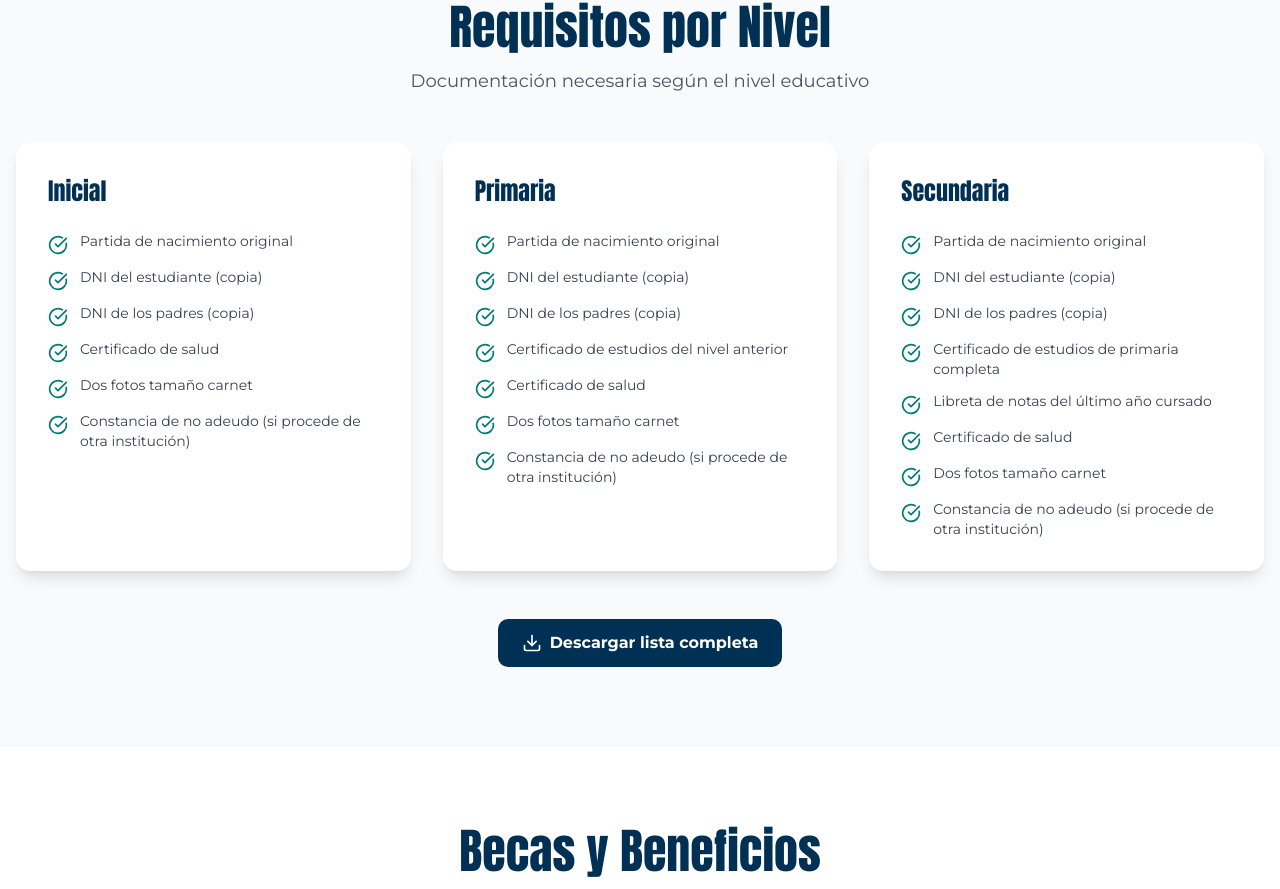
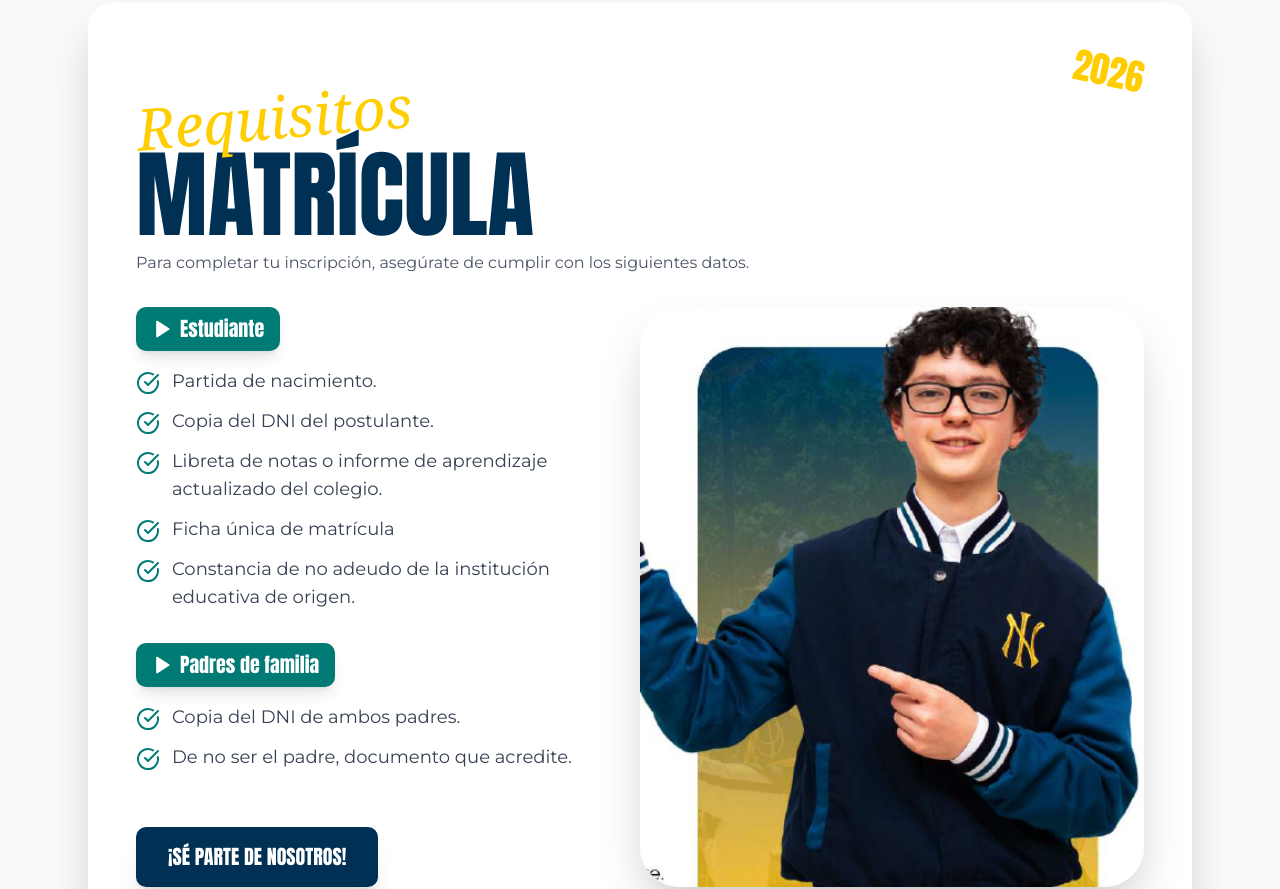
Before and after one commit to gchavez25-star/colegio-isaac-newton, a React (Vite) app: page /admision in a window 1280 px wide. Shown: the part 1337-2226 px from the top of the page. Built offline with nearby package versions, Linux system fonts and the light colour scheme.

Commit message:
06012026

```diff
--- a/src/pages/Admision.jsx
+++ b/src/pages/Admision.jsx
@@ -1,6 +1,131 @@
 import { motion } from 'framer-motion';
 import { Link } from 'react-router-dom';
-import { FileText, Calendar, Users, CheckCircle, ChevronRight, Download } from 'lucide-react';
+import { FileText, Calendar, Users, CheckCircle, ChevronRight, Download, Play } from 'lucide-react';
+
+// =====================================================
+// COMPONENTE 1: RequisitosMatricula (Integrado)
+// =====================================================
+
+const requisitosEstudiante = [
+  "Partida de nacimiento.",
+  "Copia del DNI del postulante.",
+  "Libreta de notas o informe de aprendizaje actualizado del colegio.",
+  "Ficha única de matrícula",
+  "Constancia de no adeudo de la institución educativa de origen.",
+];
+
+const requisitosPadres = [
+  "Copia del DNI de ambos padres.",
+  "De no ser el padre, documento que acredite.",
+];
+
+const RequisitosMatricula = () => {
+  return (
+    <div className="container mx-auto px-6 max-w-6xl">
+      <motion.div
+        initial={{ opacity: 0, y: 50 }}
+        whileInView={{ opacity: 1, y: 0 }}
+        viewport={{ once: true, amount: 0.3 }}
+        transition={{ duration: 0.8 }}
+        className="relative bg-white p-8 md:p-12 rounded-3xl shadow-2xl overflow-hidden"
+      >
+
+        {/* TÍTULO BICOLOR Y AÑO */}
+        <div className="relative z-10 mb-8">
+          <h2 className="text-6xl md:text-8xl leading-none font-anton">
+            <span className="block text-amarillo-dorado -mb-4 md:-mb-6 relative z-10 italic font-serif" style={{ fontSize: '0.6em', transform: 'rotate(-5deg)', display: 'inline-block' }}>
+              Requisitos
+            </span>
+            <span className="block text-azul-oscuro">
+              MATRÍCULA
+            </span>
+          </h2>
+          <p className="text-gray-600 mt-2">
+            Para completar tu inscripción, asegúrate de cumplir con los siguientes datos.
+          </p>
+
+          {/* AÑO 2026 (Estilizado) */}
+          <div className="absolute top-0 right-0 text-amarillo-dorado font-anton text-4xl transform rotate-12">
+            2026
+          </div>
+        </div>
+
+        {/* CONTENIDO PRINCIPAL (Grid de 2 columnas) */}
+        <div className="grid grid-cols-1 lg:grid-cols-2 gap-10 relative">
+
+          {/* COLUMNA IZQUIERDA: REQUISITOS */}
+          <div className="space-y-8 relative z-10">
+
+            {/* REQUISITOS ESTUDIANTE */}
+            <div className="space-y-4">
+              <div className="bg-verde-azulado inline-flex items-center px-4 py-2 rounded-lg shadow-lg">
+                <Play className="w-5 h-5 text-white mr-2 fill-white" />
+                <h3 className="text-white font text-xl ">Estudiante</h3>
+              </div>
+
+              <ul className="space-y-3 text-lg text-gray-700">
+                {requisitosEstudiante.map((req, index) => (
+                  <li key={index} className="flex items-start gap-3">
+                    <CheckCircle className="w-6 h-6 text-verde-azulado flex-shrink-0 mt-1" />
+                    {req}
+                  </li>
+                ))}
+              </ul>
+            </div>
+
+            {/* REQUISITOS PADRES DE FAMILIA */}
+            <div className="space-y-4">
+              <div className="bg-verde-azulado inline-flex items-center px-4 py-2 rounded-lg shadow-lg">
+                <Play className="w-5 h-5 text-white mr-2 fill-white" />
+                <h3 className="text-white font text-xl ">Padres de familia</h3>
+              </div>
+
+              <ul className="space-y-3 text-lg text-gray-700">
+                {requisitosPadres.map((req, index) => (
+                  <li key={index} className="flex items-start gap-3">
+                    <CheckCircle className="w-6 h-6 text-verde-azulado flex-shrink-0 mt-1" />
+                    {req}
+                  </li>
+                ))}
+              </ul>
+            </div>
+
+            {/* BOTÓN DE LLAMADA A LA ACCIÓN */}
+            <motion.button
+              whileHover={{ scale: 1.05 }}
+              whileTap={{ scale: 0.95 }}
+              className="mt-6 bg-azul-oscuro text-white font-anton text-xl uppercase px-8 py-4 rounded-lg shadow-xl hover:bg-azul-oscuro/90 transition-colors"
+            >
+              ¡SÉ PARTE DE NOSOTROS!
+            </motion.button>
+          </div>
+
+          {/* COLUMNA DERECHA: IMAGEN DEL ESTUDIANTE */}
+          <div className="hidden lg:block absolute right-0 top-0 h-full w-1/2">
+            {/* Fondo de color que se ve detrás de la imagen */}
+            <div className="absolute inset-0 bg-amarillo-dorado/50 rounded-3xl transform translate-x-10 translate-y-10"></div>
+
+            {/* Contenedor de la imagen con bordes redondeados */}
+            <div className="absolute inset-0 rounded-[40px] overflow-hidden shadow-2xl">
+              <img
+                src="/public/Admision/Matricula.png" // Usar una imagen de un estudiante apuntando
+                alt="Estudiante apuntando a los requisitos"
+                className="w-full h-full object-cover object-top"
+              />
+              {/* Overlay sutil para integrar la imagen */}
+              <div className="absolute inset-0 bg-verde-azulado/10"></div>
+            </div>
+          </div>
+        </div>
+      </motion.div>
+    </div>
+  );
+};
+
+
+// =====================================================
+// COMPONENTE 2: Admision (Principal)
+// =====================================================
 
 const Admision = () => {
   const proceso = [
@@ -30,36 +155,6 @@ const Admision = () => {
     }
   ];
 
-  const requisitos = {
-    inicial: [
-      'Partida de nacimiento original',
-      'DNI del estudiante (copia)',
-      'DNI de los padres (copia)',
-      'Certificado de salud',
-      'Dos fotos tamaño carnet',
-      'Constancia de no adeudo (si procede de otra institución)'
-    ],
-    primaria: [
-      'Partida de nacimiento original',
-      'DNI del estudiante (copia)',
-      'DNI de los padres (copia)',
-      'Certificado de estudios del nivel anterior',
-      'Certificado de salud',
-      'Dos fotos tamaño carnet',
-      'Constancia de no adeudo (si procede de otra institución)'
-    ],
-    secundaria: [
-      'Partida de nacimiento original',
-      'DNI del estudiante (copia)',
-      'DNI de los padres (copia)',
-      'Certificado de estudios de primaria completa',
-      'Libreta de notas del último año cursado',
-      'Certificado de salud',
-      'Dos fotos tamaño carnet',
-      'Constancia de no adeudo (si procede de otra institución)'
-    ]
-  };
-
   const beneficios = [
     {
       titulo: 'Becas Académicas',
@@ -79,10 +174,10 @@ const Admision = () => {
   ];
 
   const fechasImportantes = [
-    { evento: 'Inicio de inscripciones', fecha: 'Enero 2025' },
-    { evento: 'Evaluaciones de admisión', fecha: 'Febrero 2025' },
-    { evento: 'Proceso de matrícula', fecha: 'Febrero - Marzo 2025' },
-    { evento: 'Inicio del año escolar', fecha: 'Marzo 2025' }
+    { evento: 'Inicio de inscripciones', fecha: 'Enero 2026' },
+    { evento: 'Evaluaciones de admisión', fecha: 'Febrero 2026' },
+    { evento: 'Proceso de matrícula', fecha: 'Febrero - Marzo 2026' },
+    { evento: 'Inicio del año escolar', fecha: 'Marzo 2026' }
   ];
 
   return (
@@ -104,7 +199,7 @@ const Admision = () => {
               transition={{ delay: 0.3, type: 'spring' }}
               className="inline-block bg-amarillo-dorado text-azul-oscuro px-6 py-3 rounded-full font-bold mb-6 text-lg"
             >
-              ¡Inscripciones Abiertas 2025!
+              ¡Inscripciones Abiertas 2026!
             </motion.div>
             <h1 className="font-anton text-5xl md:text-6xl mb-6">
               Proceso de Admisión
@@ -174,64 +269,9 @@ const Admision = () => {
         </div>
       </section>
 
-      {/* Requisitos por Nivel */}
+      {/* Requisitos de Matrícula (Componente Gráfico) */}
       <section className="py-20 bg-gray-50">
-        <div className="container mx-auto px-4">
-          <motion.div
-            initial={{ opacity: 0, y: 30 }}
-            whileInView={{ opacity: 1, y: 0 }}
-            viewport={{ once: true }}
-            className="text-center mb-12"
-          >
-            <h2 className="font-anton text-4xl md:text-5xl text-azul-oscuro mb-4">
-              Requisitos por Nivel
-            </h2>
-            <p className="text-lg text-gray-600 max-w-3xl mx-auto">
-              Documentación necesaria según el nivel educativo
-            </p>
-          </motion.div>
-
-          <div className="grid grid-cols-1 md:grid-cols-3 gap-8">
-            {Object.entries(requisitos).map(([nivel, docs], index) => (
-              <motion.div
-                key={nivel}
-                initial={{ opacity: 0, y: 30 }}
-                whileInView={{ opacity: 1, y: 0 }}
-                viewport={{ once: true }}
-                transition={{ delay: index * 0.2 }}
-                className="bg-white p-8 rounded-xl shadow-lg"
-              >
-                <h3 className="font-anton text-2xl text-azul-oscuro mb-6 capitalize">
-                  {nivel}
-                </h3>
-                <ul className="space-y-3">
-                  {docs.map((doc, idx) => (
-                    <li key={idx} className="flex items-start gap-3 text-gray-700">
-                      <CheckCircle className="text-verde-azulado flex-shrink-0 mt-1" size={20} />
-                      <span className="text-sm">{doc}</span>
-                    </li>
-                  ))}
-                </ul>
-              </motion.div>
-            ))}
-          </div>
-
-          <motion.div
-            initial={{ opacity: 0, y: 20 }}
-            whileInView={{ opacity: 1, y: 0 }}
-            viewport={{ once: true }}
-            className="text-center mt-12"
-          >
-            <motion.button
-              whileHover={{ scale: 1.05 }}
-              whileTap={{ scale: 0.95 }}
-              className="inline-flex items-center gap-2 bg-azul-oscuro text-white px-6 py-3 rounded-lg font-bold hover:opacity-90 transition-opacity"
-            >
-              <Download size={20} />
-              Descargar lista completa
-            </motion.button>
-          </motion.div>
-        </div>
+        <RequisitosMatricula />
       </section>
 
       {/* Becas y Beneficios */}
@@ -260,7 +300,7 @@ const Admision = () => {
                 viewport={{ once: true }}
                 transition={{ delay: index * 0.2 }}
                 whileHover={{ scale: 1.05 }}
-                className="bg-gradient-to-br from-verde-azulado to-azul-oscuro text-white p-8 rounded-xl shadow-lg text-center"
+                className="bg-gradient-to-br from-verde-azulado to-azul-oscuro text-[#007a75] p-8 rounded-xl shadow-lg text-center"
               >
                 <div className="font-anton text-5xl text-amarillo-dorado mb-4">
                   {beneficio.porcentaje}
@@ -290,124 +330,47 @@ const Admision = () => {
               Fechas Importantes
             </h2>
             <p className="text-lg max-w-3xl mx-auto">
-              Calendario del proceso de admisión 2025
+              Mantente al tanto de nuestro calendario de admisión
             </p>
           </motion.div>
 
-          <div className="max-w-3xl mx-auto">
+          <div className="grid grid-cols-2 md:grid-cols-4 gap-6 max-w-4xl mx-auto">
             {fechasImportantes.map((item, index) => (
               <motion.div
                 key={index}
-                initial={{ opacity: 0, x: -30 }}
-                whileInView={{ opacity: 1, x: 0 }}
+                initial={{ opacity: 0, y: 30 }}
+                whileInView={{ opacity: 1, y: 0 }}
                 viewport={{ once: true }}
-                transition={{ delay: index * 0.1 }}
-                className="flex items-center justify-between p-6 mb-4 bg-white bg-opacity-10 rounded-lg hover:bg-opacity-20 transition-all"
+                transition={{ delay: index * 0.15 }}
+                className="bg-white text-azul-oscuro p-4 rounded-xl shadow-lg text-center"
               >
-                <div className="flex items-center gap-4">
-                  <Calendar size={32} className="text-amarillo-dorado" />
-                  <span className="font-semibold text-lg">{item.evento}</span>
-                </div>
-                <span className="text-amarillo-dorado font-bold">{item.fecha}</span>
+                <p className="text-sm font-semibold">{item.evento}</p>
+                <p className="font-anton text-xl text-verde-azulado mt-1">{item.fecha}</p>
               </motion.div>
             ))}
           </div>
         </div>
       </section>
 
-      {/* Imagen Institucional */}
-      <section className="py-20 bg-gray-50">
-        <div className="container mx-auto px-4">
-          <div className="grid grid-cols-1 lg:grid-cols-2 gap-12 items-center">
+      {/* Llamada a la Acción Final */}
+      <section className="py-16 bg-white text-center">
         <motion.div
-              initial={{ opacity: 0, x: -50 }}
-              whileInView={{ opacity: 1, x: 0 }}
+          initial={{ opacity: 0, scale: 0.9 }}
+          whileInView={{ opacity: 1, scale: 1 }}
           viewport={{ once: true }}
+          className="max-w-3xl mx-auto"
         >
-              <h2 className="font-anton text-4xl text-azul-oscuro mb-6">
-                ¿Por qué elegir Isaac Newton?
+          <h2 className="font-anton text-3xl md:text-4xl text-azul-oscuro mb-6">
+            ¿Listo para unirte a la familia Newton?
           </h2>
-              <ul className="space-y-4 mb-6">
-                {[
-                  'Más de 35 años de experiencia educativa',
-                  '85% de ingreso a universidades de prestigio',
-                  'Metodología científica innovadora',
-                  'Docentes altamente calificados',
-                  'Instalaciones modernas y equipadas',
-                  'Formación integral en valores'
-                ].map((item, index) => (
-                  <motion.li
-                    key={index}
-                    initial={{ opacity: 0, x: -20 }}
-                    whileInView={{ opacity: 1, x: 0 }}
-                    viewport={{ once: true }}
-                    transition={{ delay: index * 0.1 }}
-                    className="flex items-center gap-3 text-gray-700"
+          <Link
+            to="/visita-guiada"
+            className="inline-flex items-center gap-2 bg-verde-azulado text-white px-8 py-4 rounded-lg font-bold text-lg hover:bg-verde-azulado/90 transition-colors shadow-xl"
           >
-                    <CheckCircle className="text-verde-azulado flex-shrink-0" size={24} />
-                    <span className="text-lg">{item}</span>
-                  </motion.li>
-                ))}
-              </ul>
-              <motion.div
-                whileHover={{ scale: 1.05 }}
-                whileTap={{ scale: 0.95 }}
-              >
-                <Link
-                  to="/contacto"
-                  className="inline-flex items-center gap-2 bg-verde-azulado text-white px-8 py-4 rounded-lg font-bold text-lg hover:opacity-90 transition-opacity"
-                >
-                  Solicitar información
+            Agenda tu Visita Guiada
             <ChevronRight />
           </Link>
         </motion.div>
-            </motion.div>
-
-            <motion.div
-              initial={{ opacity: 0, x: 50 }}
-              whileInView={{ opacity: 1, x: 0 }}
-              viewport={{ once: true }}
-              className="relative h-96 rounded-xl overflow-hidden shadow-2xl"
-            >
-              <img
-                src="https://images.unsplash.com/photo-1503676260728-1c00da094a0b?w=800&h=600&fit=crop"
-                alt="Estudiantes Isaac Newton"
-                className="w-full h-full object-cover"
-              />
-            </motion.div>
-          </div>
-        </div>
-      </section>
-
-      {/* Call to Action Final */}
-      <section className="py-20 bg-gradient-to-r from-amarillo-dorado to-yellow-500">
-        <div className="container mx-auto px-4">
-          <motion.div
-            initial={{ opacity: 0, y: 30 }}
-            whileInView={{ opacity: 1, y: 0 }}
-            viewport={{ once: true }}
-            className="text-center max-w-3xl mx-auto"
-          >
-            <h2 className="font-anton text-4xl md:text-5xl text-azul-oscuro mb-6">
-              ¡Comienza tu futuro hoy!
-            </h2>
-            <p className="text-xl text-azul-oscuro mb-8">
-              No pierdas la oportunidad de formar parte de la mejor institución educativa del norte del Perú
-            </p>
-            <motion.div
-              whileHover={{ scale: 1.05 }}
-              whileTap={{ scale: 0.95 }}
-            >
-              <Link
-                to="/contacto"
-                className="inline-flex items-center gap-2 bg-azul-oscuro text-white px-8 py-4 rounded-lg font-bold text-lg hover:opacity-90 transition-opacity"
-              >
-                Postular ahora
-                <ChevronRight />
-              </Link>
-            </motion.div>
-          </motion.div>
-        </div>
       </section>
     </div>
   );
```
Also changed, not shown: public/Admision/Matricula.png (added). Lines whose indentation alone changed are shown as unchanged.
